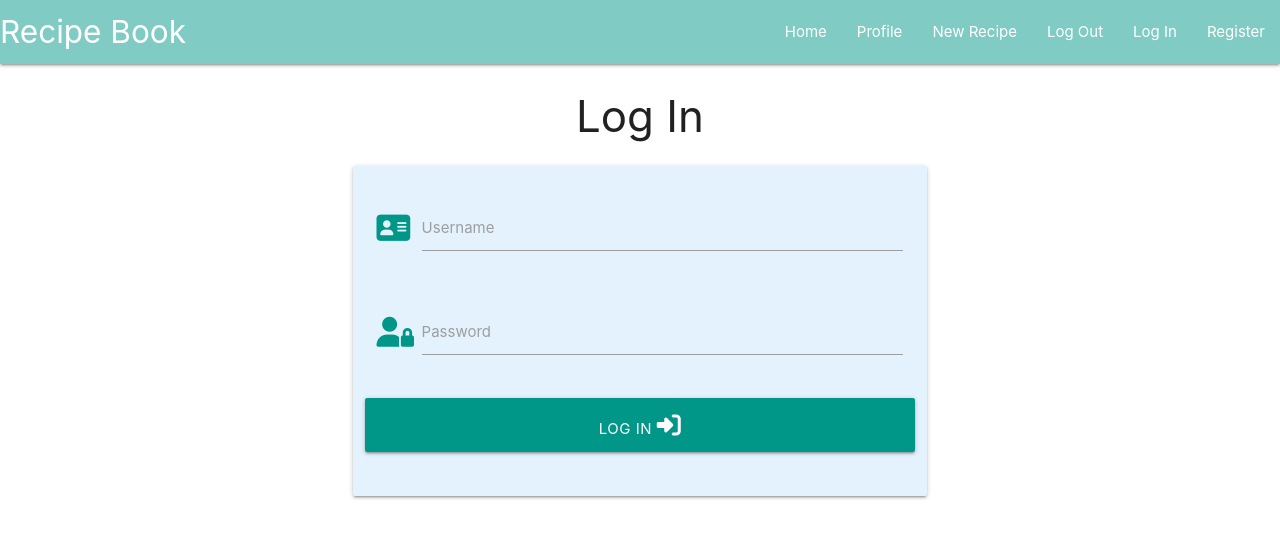
After one commit to Jenkimdev/recipe-book, a Flask app: page /login in a window 1280 px wide. The commit adds this page. Shown: the top 538 px of the page. Run offline with Flask 3, Linux system fonts and the light colour scheme; some libraries are stand-ins or nearby versions.

Commit message:
Add login template and start to build some functionality

```diff
--- a/app.py
+++ b/app.py
@@ -47,8 +47,13 @@ def register():
         #To add the new user's username into session cookie using session imported from flask
         session["user"] = request.form.get("username").lower()
         flash("Registration Successful!")
+    return render_template("register.html")
 
-    return render_template("register.html")
+
+@app.route("/login", methods=["GET", "POST"])
+def login():
+    return render_template("login.html")
+
 
 
 if __name__ == "__main__":
--- a/templates/base.html
+++ b/templates/base.html
@@ -26,8 +26,7 @@
                 <li><a href="#">Profile</a></li>
                 <li><a href="#">New Recipe</a></li>
                 <li><a href="#">Log Out</a></li>
-                <li><a href="#">Log Out</a></li>
-                <li><a href="#">Log In</a></li>
+                <li><a href="{{url_for('login')}}">Log In</a></li>
                 <li><a href="{{url_for('register')}}">Register</a></li>
               </ul>
             </div>
@@ -40,7 +39,7 @@
             <li><a href="#">Profile</a></li>
             <li><a href="#">New Recipe</a></li>
             <li><a href="#">Log Out</a></li>
-            <li><a href="#">Log In</a></li>
+            <li><a href="{{url_for('login')}}">Log In</a></li>
             <li><a href="{{url_for('register')}}">Register</a></li>
         </ul>
     </header>
--- /dev/null
+++ b/templates/login.html
@@ -0,0 +1,35 @@
+{% extends "base.html" %}
+{% block content %}
+
+<h3 class="center-align"> Log In </h3>
+
+<div class="row">
+    <form class="col s12 m8 offset-m2" method="POST" action="{{ url_for('login') }}">
+      <div class="card-panel blue lighten-5">
+        <!-- Username Input -->
+        <div class="row">
+          <div class="input-field col s12">
+            <i class="fas fa-address-card prefix teal-text"></i>
+            <input name="username" minlength="8" pattern="^[a-zA-Z0-9]{8,12}$" maxlength="15" required id="username" class="validate"></input>
+            <label for="username">Username</label>
+          </div>
+        </div>
+        <!-- Password Input -->
+        <div class="row">
+          <div class="input-field col s12">
+            <i class="fas fa-user-lock prefix teal-text"></i>
+            <input name="password" minlength="8" maxlength="15" pattern="^[a-zA-Z0-9\W+]{8,12}$" required id="password" type="password" class="validate">
+            <label for="password">Password</label>
+          </div>
+        </div>
+        <!-- Register Button -->
+        <div class="row">
+          <button class="col s12 btn-large teal text-shadow" type="submit">
+            Log In <i class="fas fa-sign-in-alt"></i>
+          </button>
+        </div>
+      </div>
+    </form>
+</div>
+
+{% endblock %}
```
